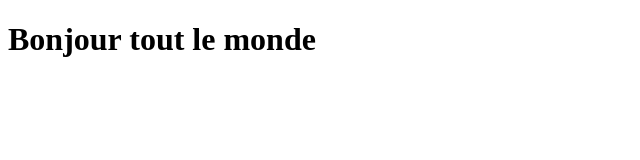
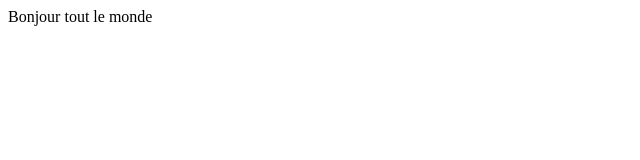
Before and after one commit to customBoks/hello_2, a plain HTML site: page index.html in a window 1280 px wide. Shown: the whole page, without its empty margins (0-640 px from the left). Drawn offline with Linux system fonts and the light colour scheme.

Commit message:
retour a l'ancien index.html

```diff
--- a/index.html
+++ b/index.html
@@ -3,15 +3,8 @@
 <head>
 	<title>Bonjour</title>
 	<meta charset="UTF-8" />
-	<style>
-		body{
-			font-size: 20 px;
-			font-color: blue;
-			font-weight: bold;
-		}
-	</style>
 </head>
 <body>
-	<h1>Bonjour tout le monde</h1>
+	Bonjour tout le monde
 </body>
 </html>
```
